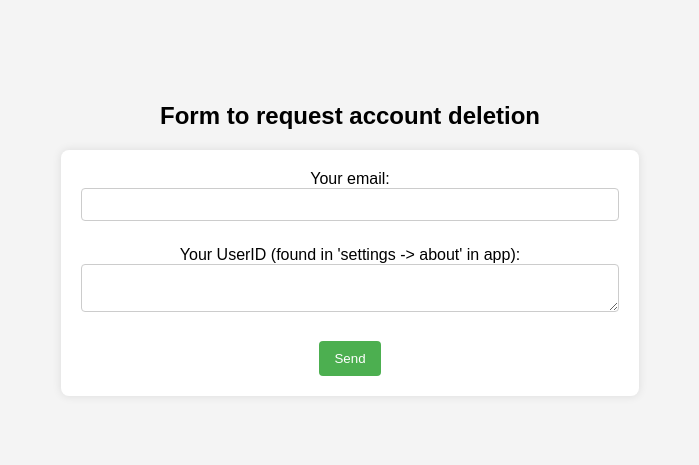
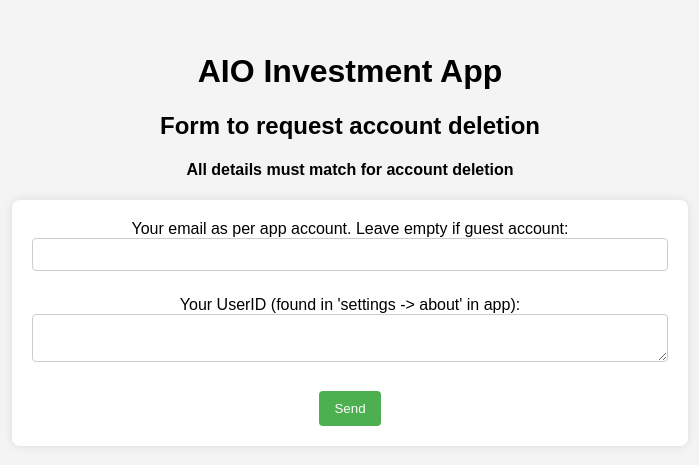
Before and after one commit to labibk00/aioinvestmentaccountdeleteform, a plain HTML site: page index.html in a window 1280 px wide. Shown: the part 161-626 px from the top of the page, without its empty margins (290-989 px from the left). Drawn offline with Linux system fonts and the light colour scheme.

Commit message:
Add files via upload

```diff
--- a/index.html
+++ b/index.html
@@ -57,10 +57,12 @@
 <body>
 
   <form-container>
+    <h1>AIO Investment App</h1>
     <h2>Form to request account deletion</h2>
+    <h4>All details must match for account deletion</h4>
     <form action="https://formspree.io/f/moqgqkvw" method="POST">
       <label>
-        Your email:
+        Your email as per app account. Leave empty if guest account:
         <input type="email" name="email" required>
       </label>
       <label>
```
